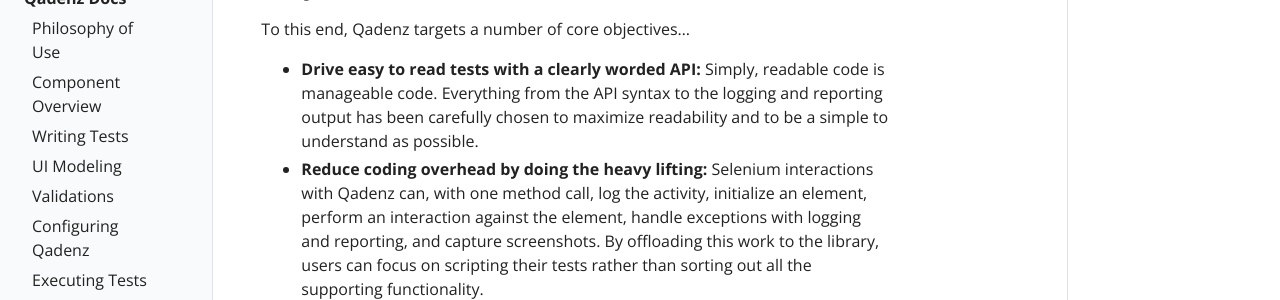
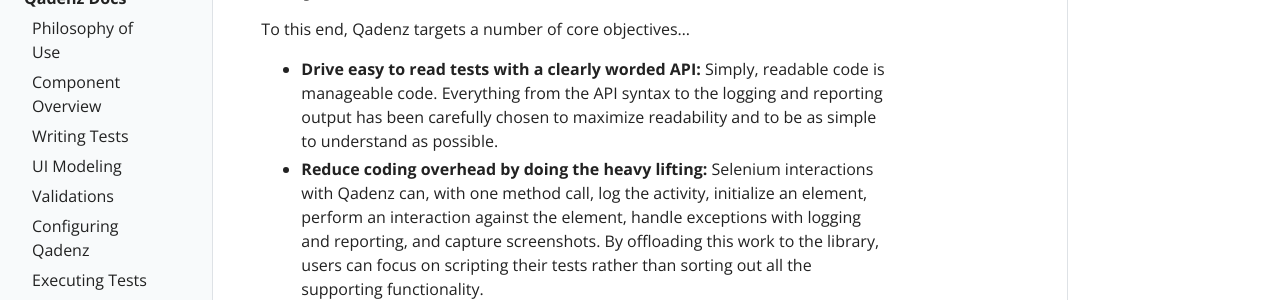
Before and after one commit to qadenz/qadenz.github.io, a Jekyll site: the page built from _docs/philosophy-of-use.md, in a window 1280 px wide and 900 px high, scrolled down 382 px. Shown: the part 202-502 px from the top of the window. Built offline with Jekyll 4.4.1, drawn with Linux system fonts in a browser that asks for light colours.

Commit message:
Fixing a typo

```diff
--- a/_docs/philosophy-of-use.md
+++ b/_docs/philosophy-of-use.md
@@ -14,7 +14,7 @@ Unfortunately, we as testers frequently find ourselves in fast-paced and ever-ev
 
 To this end, Qadenz targets a number of core objectives...
 
-- **Drive easy to read tests with a clearly worded API:** Simply, readable code is manageable code. Everything from the API syntax to the logging and reporting output has been carefully chosen to maximize readability and to be a simple to understand as possible.
+- **Drive easy to read tests with a clearly worded API:** Simply, readable code is manageable code. Everything from the API syntax to the logging and reporting output has been carefully chosen to maximize readability and to be as simple to understand as possible.
 - **Reduce coding overhead by doing the heavy lifting:** Selenium interactions with Qadenz can, with one method call, log the activity, initialize an element, perform an interaction against the element, handle exceptions with logging and reporting, and capture screenshots. By offloading this work to the library, users can focus on scripting their tests rather than sorting out all the supporting functionality.
 - **Encourage efficient UI Modeling:** Qadenz uses CSS Selectors exclusively due to maximized flexibility and easy of use. This is further enhanced by injecting SizzleJS to enable parameterized element selectors. CSS Selectors are versatile, simple to understand, and most importantly (well crafted selectors are) more resistant to change compared to XPath. Wrapping the element selectors on the Locator object also enhances reporting with friendly element names, and encourages teams to move beyond antiquated and inefficient patterns. Page Factory is old and busted. Simon even says so.
 - **Provide flexible and precise validations:** The Conditions-based validations functionality is custom to Qadenz and enables high levels of precision using the What/How relationship of Conditions and Expectations. Additionally, the Verify/Check language in the API allows for hard and soft assertions, which enables the user to decide exactly when a test will be halted following a failure. Finally, the iterative nature of Qadenz validations allows for multiple validations to be made in groups, providing a more complete picture of test failures and maximized potential for quickly exposing system issues.
```
